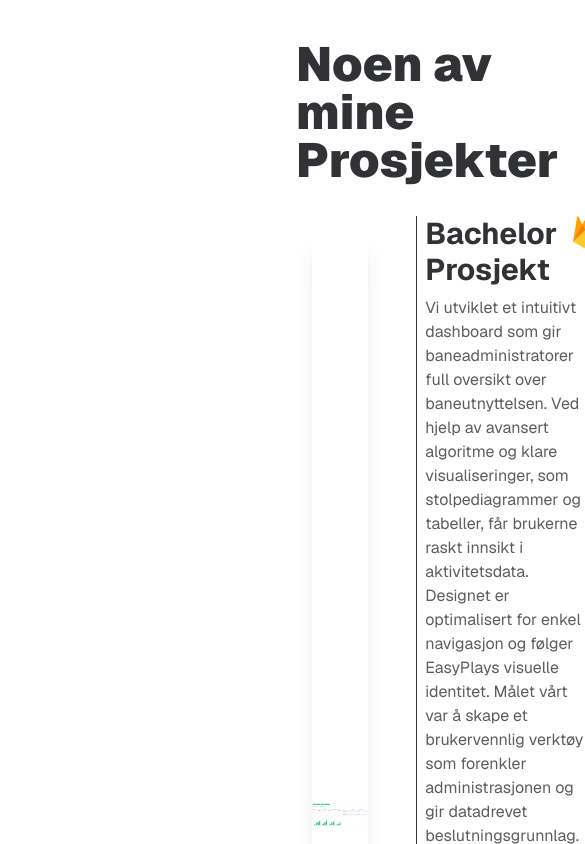
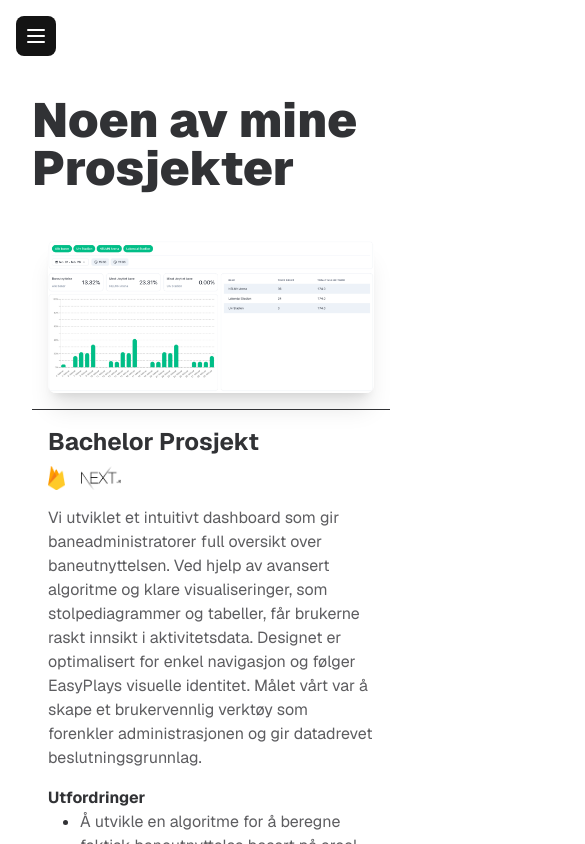
Before and after one commit to biroman/portfolio-new, a React (Vite) app: page /portfolio in a window 390 px wide. Shown: the top 844 px of the page, 585 px wide, since content can reach past the window. Built offline with nearby package versions, Linux system fonts and the light colour scheme.

Commit message:
avatar + mobile fix

```diff
--- a/src/App.tsx
+++ b/src/App.tsx
@@ -3,15 +3,31 @@ import { BrowserRouter, Routes, Route, Navigate } from "react-router-dom";
 import About from "./pages/About";
 import Portfolio from "./pages/Portfolio";
 import Contact from "./pages/Contact";
+import { useState } from "react";
+import { Menu, X } from "lucide-react";
+
 function App() {
+  const [isSidebarOpen, setIsSidebarOpen] = useState(false);
+
   return (
     <BrowserRouter>
-      <div className="flex h-screen bg-white">
+      <div className="flex flex-col md:flex-row h-screen bg-white relative">
+        {/* Mobile menu button */}
+        <button
+          onClick={() => setIsSidebarOpen(!isSidebarOpen)}
+          className="md:hidden fixed top-4 left-4 z-50 p-2 rounded-lg bg-[#141414] text-white"
+        >
+          {isSidebarOpen ? <X size={24} /> : <Menu size={24} />}
+        </button>
+
         {/* Sidebar */}
-        <SideBar />
+        <SideBar
+          isOpen={isSidebarOpen}
+          onClose={() => setIsSidebarOpen(false)}
+        />
 
         {/* Main content */}
-        <div id="main" className="flex-1 p-6 ml-64">
+        <div id="main" className="flex-1 p-4 md:p-6 md:ml-64 mt-16 md:mt-0">
           <Routes>
             <Route path="/" element={<Navigate to="/about" />} />
             <Route path="/about" element={<About />} />
--- a/src/components/Projects.tsx
+++ b/src/components/Projects.tsx
@@ -64,22 +64,22 @@ const projects = [
 
 function Projects() {
   const listProjects = projects.map((project) => (
-    <div className="container flex mt-8 divide-[#313235] divide-x">
+    <div className="container flex flex-col md:flex-row mt-8 divide-y md:divide-y-0 md:divide-x divide-[#313235]">
       <div className="w-full p-4">
         <img
           className="shadow-xl rounded-lg w-full h-full object-contain"
           src={project.image}
-          alt="hei"
-          title="Hei"
+          alt={project.name}
+          title={project.name}
         />
       </div>
-      <div className="flex flex-col ml-8 pl-2 justify-center w-full">
-        <div className="flex">
-          <h1 className="font-bold text-3xl">{project.name}</h1>
-          <div className="flex">
+      <div className="flex flex-col md:ml-8 p-4 md:pl-8 justify-center w-full">
+        <div className="flex flex-col md:flex-row items-start md:items-center">
+          <h1 className="font-bold text-2xl md:text-3xl">{project.name}</h1>
+          <div className="flex mt-2 md:mt-0">
             {project.tools.map((tool, index) => (
               <img
-                className="ml-4 h-8"
+                className="mr-4 md:ml-4 md:mr-0 h-6 md:h-8"
                 key={index}
                 src={tool}
                 alt={`Tool ${index + 1}`}
@@ -87,12 +87,12 @@ function Projects() {
             ))}
           </div>
         </div>
-        <div className="mt-2">
+        <div className="mt-4">
           <p className="text-[#5d5d60]">{project.description}</p>
           <p className="font-bold mt-4">Utfordringer</p>
           <ul className="list-disc">
             {project.challenges.map((challenge, index) => (
-              <li className=" ml-8" key={index}>
+              <li className="ml-8" key={index}>
                 <span className="text-[#5d5d60]">{challenge}</span>
               </li>
             ))}
--- a/src/components/SideBar.tsx
+++ b/src/components/SideBar.tsx
@@ -2,18 +2,23 @@ import React from "react";
 import avatar from "../assets/avatar.jpg";
 import { NavLink } from "react-router-dom";
 
-const SideBar: React.FC = (): JSX.Element => {
+interface SideBarProps {
+  isOpen: boolean;
+  onClose: () => void;
+}
+
+const SideBar: React.FC<SideBarProps> = ({ isOpen, onClose }): JSX.Element => {
   return (
-    <div>
     <aside
-        id="logo-sidebar"
-        className=" w-64 h-screen transition-transform -translate-x-full sm:translate-x-0 fixed"
+      className={`fixed md:fixed top-0 left-0 z-40 w-64 h-screen transition-transform ${
+        isOpen ? "translate-x-0" : "-translate-x-full"
+      } md:translate-x-0`}
       aria-label="Sidebar"
     >
       <div className="h-full px-3 py-4 overflow-y-auto bg-[#141414]">
         <div className="flex flex-col items-center justify-center align-center mx-auto mb-8">
           <img
-              className="w-40 h-40 rounded-full mb-2 object-cover object-center"
+            className="w-32 h-32 md:w-40 md:h-40 rounded-full mb-2 object-cover object-center"
             src={avatar}
             alt="Rounded avatar"
           />
@@ -24,6 +29,7 @@ const SideBar: React.FC = (): JSX.Element => {
         <ul className="space-y-2 font-medium nav">
           <li>
             <NavLink
+              onClick={onClose}
               className={({ isActive }) =>
                 isActive
                   ? "flex items-center p-2 text-black rounded-lg bg-white group"
@@ -34,9 +40,9 @@ const SideBar: React.FC = (): JSX.Element => {
               <span className="flex-1 ms-3 whitespace-nowrap">Om</span>
             </NavLink>
           </li>
-
           <li>
             <NavLink
+              onClick={onClose}
               className={({ isActive }) =>
                 isActive
                   ? "flex items-center p-2 text-black rounded-lg bg-white group"
@@ -44,13 +50,12 @@ const SideBar: React.FC = (): JSX.Element => {
               }
               to="/portfolio"
             >
-                <span className="flex-1 ms-3 whitespace-nowrap">
-                  Portefølje
-                </span>
+              <span className="flex-1 ms-3 whitespace-nowrap">Portefølje</span>
             </NavLink>
           </li>
           <li>
             <NavLink
+              onClick={onClose}
               className={({ isActive }) =>
                 isActive
                   ? "flex items-center p-2 text-black rounded-lg bg-white group"
@@ -64,7 +69,6 @@ const SideBar: React.FC = (): JSX.Element => {
         </ul>
       </div>
     </aside>
-    </div>
   );
 };
 
--- a/src/components/SkillsCard.tsx
+++ b/src/components/SkillsCard.tsx
@@ -53,21 +53,27 @@ const skills = [
 ];
 function SkillsCard() {
   const listSkills = skills.map((skill) => (
-    <div className="flex mt-4 bg-[#F5F5F8] rounded-lg items-center justify-center flex-col">
-      <a>
+    <div
+      key={skill.name}
+      className="flex mt-4 bg-[#F5F5F8] rounded-lg items-center justify-center flex-col p-4"
+    >
+      <div className="w-16 h-16 md:w-24 md:h-24 flex items-center justify-center">
         <img
-          className="p-6 rounded-t-lg"
+          className="max-w-full max-h-full object-contain"
           src={skill.icon}
-          alt="product image"
+          alt={skill.name}
         />
-      </a>
-      <div className="px-5 pb-5">
-        <h5 className="text-xl font-semibold tracking-tight">{skill.name}</h5>
+      </div>
+      <div className="mt-2 md:mt-4">
+        <h5 className="text-lg md:text-xl font-semibold tracking-tight text-center">
+          {skill.name}
+        </h5>
       </div>
     </div>
   ));
+
   return (
-    <div className="grid lg:grid-cols-5 sm:grid-cols-2 gap-x-4">
+    <div className="grid grid-cols-2 sm:grid-cols-3 md:grid-cols-4 lg:grid-cols-5 gap-3 md:gap-4">
       {listSkills}
     </div>
   );
```
Also changed, not shown: src/assets/avatar.jpg. Lines whose indentation alone changed are shown as unchanged.
